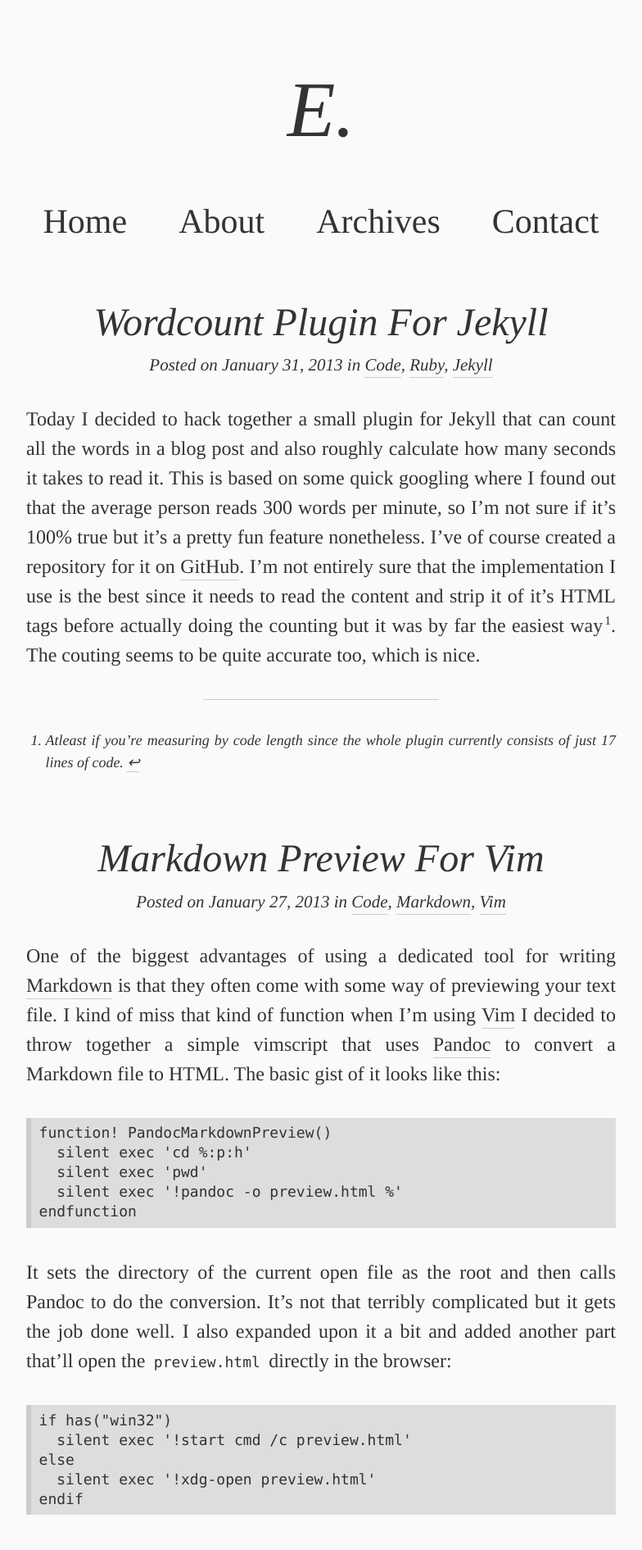
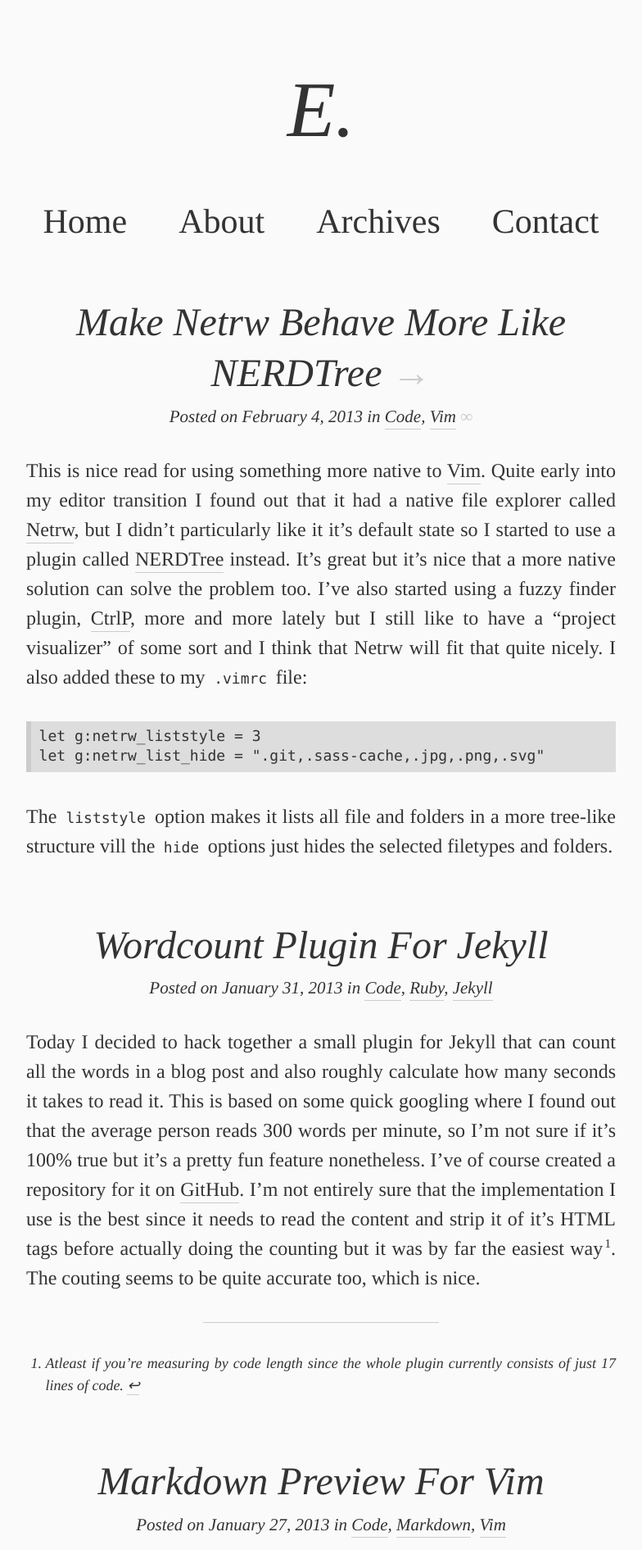
Before and after one commit to gummesson/ellengummesson, a Jekyll site: the page built from index.html, in a window 1280 px wide. Shown: the top 1891 px of the page at 82% size, without its empty margins (248-1032 px from the left). Built offline with Jekyll 4.4.1, drawn with Linux system fonts in a browser that asks for light colours; the list of posts is cut into pages by our own code; some of the changed text lies outside the part shown.

Commit message:
Updated.

```diff
--- a/_includes/home.html
+++ b/_includes/home.html
@@ -6,7 +6,7 @@
       </a>
     </h1>
     <p class="smallprint">
-    Posted on {{ post.date | date: "%B %e, %Y" }} {% if post.tags %} in {% for tag in post.tags %} <a href="/blog/tag/{{ tag }}" alt="{{ tag }}" title="{{ tag }}">{{ tag }}</a>{% if forloop.last %} {% else %},{% endif %}{% endfor %} {% endif %} <a href="{{ site.url }}{{ post.url }}" alt="Permalink: {{ post.title }}" title="Permalink: {{ post.title }}" class="special-link border-none">&#8734;</a>
+    Posted on {{ post.date | date: "%B %e, %Y" }} {% if post.tags %} in {% for tag in post.tags %} <a href="/blog/tag/{{ tag }}" alt="{{ tag }}" title="{{ tag }}">{{ tag }}</a>{% if forloop.last %} {% else %},{% endif %}{% endfor %} {% endif %} <a href="{{ site.url }}{{ post.url }}" alt="Permalink: {{ post.title }}" title="Permalink: {{ post.title }}" class="special-link">&#8734;</a>
     </p><!-- .smallprint -->
   {% else %}
     <h1>
--- /dev/null
+++ b/_posts/2013-02-04-make-netrw-behave-more-like-nerdtree.md
@@ -0,0 +1,14 @@
+---
+title: "Make Netrw Behave More Like NERDTree"
+tags: [Code, Vim]
+layout: post
+comments: true
+external-link: http://stackoverflow.com/questions/5006950/setting-netrw-like-nerdtree
+---
+
+This is nice read for using something more native to [Vim](http://www.vim.org/ "Vim"). Quite early into my editor transition I found out that it had a native file explorer called [Netrw](http://vimdoc.sourceforge.net/htmldoc/pi_netrw.html "Netrw"), but I didn't particularly like it it's default state so I started to use a plugin called [NERDTree](https://github.com/scrooloose/nerdtree "NERDTree") instead. It's great but it's nice that a more native solution can solve the problem too. I've also started using a fuzzy finder plugin, [CtrlP](https://github.com/kien/ctrlp.vim "CtrlP"), more and more lately but I still like to have a "project visualizer" of some sort and I think that Netrw will fit that quite nicely. I also added these to my `.vimrc` file:
+
+	let g:netrw_liststyle = 3
+	let g:netrw_list_hide = ".git,.sass-cache,.jpg,.png,.svg"
+
+The `liststyle` option makes it lists all file and folders in a more tree-like structure vill the `hide` options just hides the selected filetypes and folders.
--- a/assets/css/global.css
+++ b/assets/css/global.css
@@ -273,7 +273,8 @@ a:active {
   .site-nav a,
   h1 a,
   a[rel="footnote"],
-  a[rel="reference"] {
+  a[rel="reference"],
+  .special-link {
     border-bottom: 1px solid transparent;
   }
 
@@ -408,8 +409,7 @@ ul {
   padding: 0 2em;
 }
 
-.special-link,
-.special-link a {
+.special-link {
   color: #ccc;
 }
 
--- a/humans.txt
+++ b/humans.txt
@@ -7,10 +7,10 @@ Jack of all trades: Ellen Gummesson
 
 /* THE SITE */
 
-Last update: 31/01/2013
+Last update: 2013/02/04
   Standards: HTML5 & CSS3
  Components: HTML5Shiv
-   Software: gVim         (http://www.vim.org/)
+   Software: (g)Vim       (http://www.vim.org/)
              Jekyll       (http://www.jekyllrb.com/)
              kramdown     (http://kramdown.rubyforge.org/)
     Hosting: GitHub Pages (http://pages.github.com/)
```
Also changed, not shown: assets/css/global.min.css.
